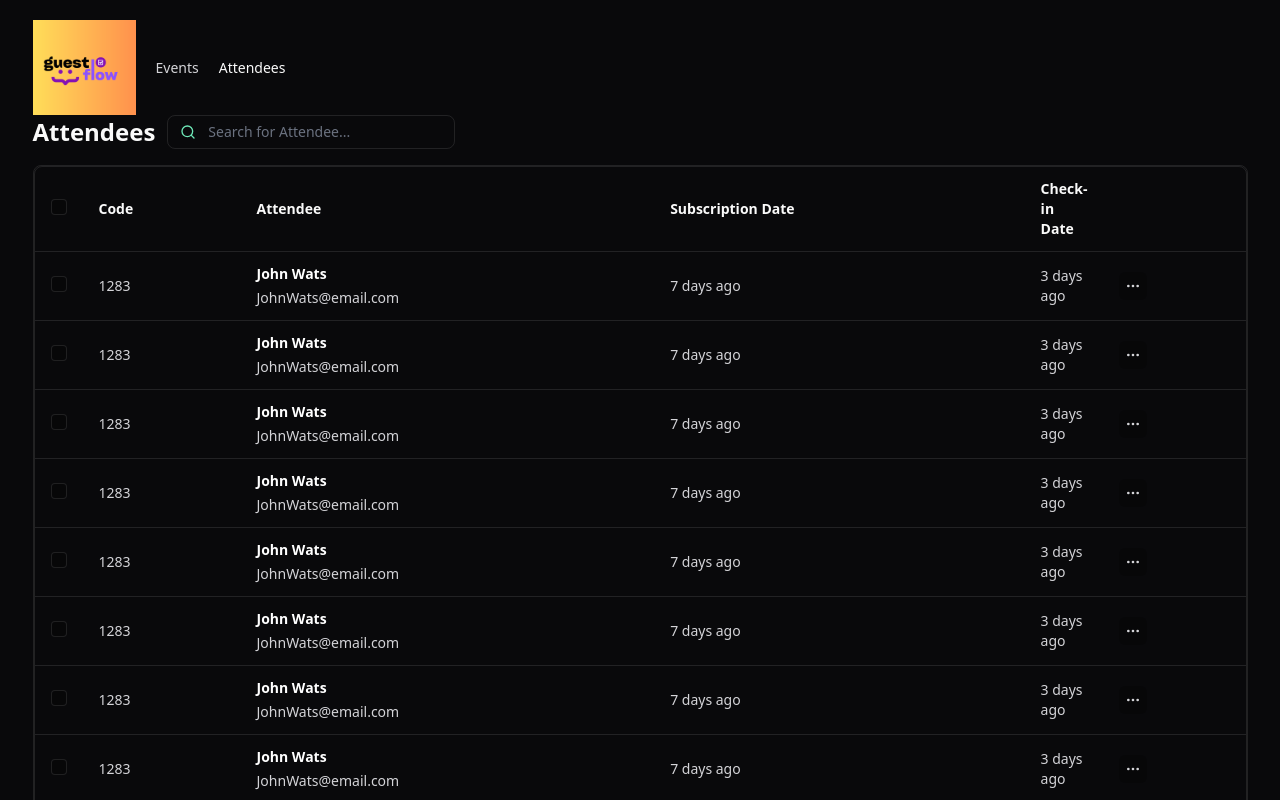
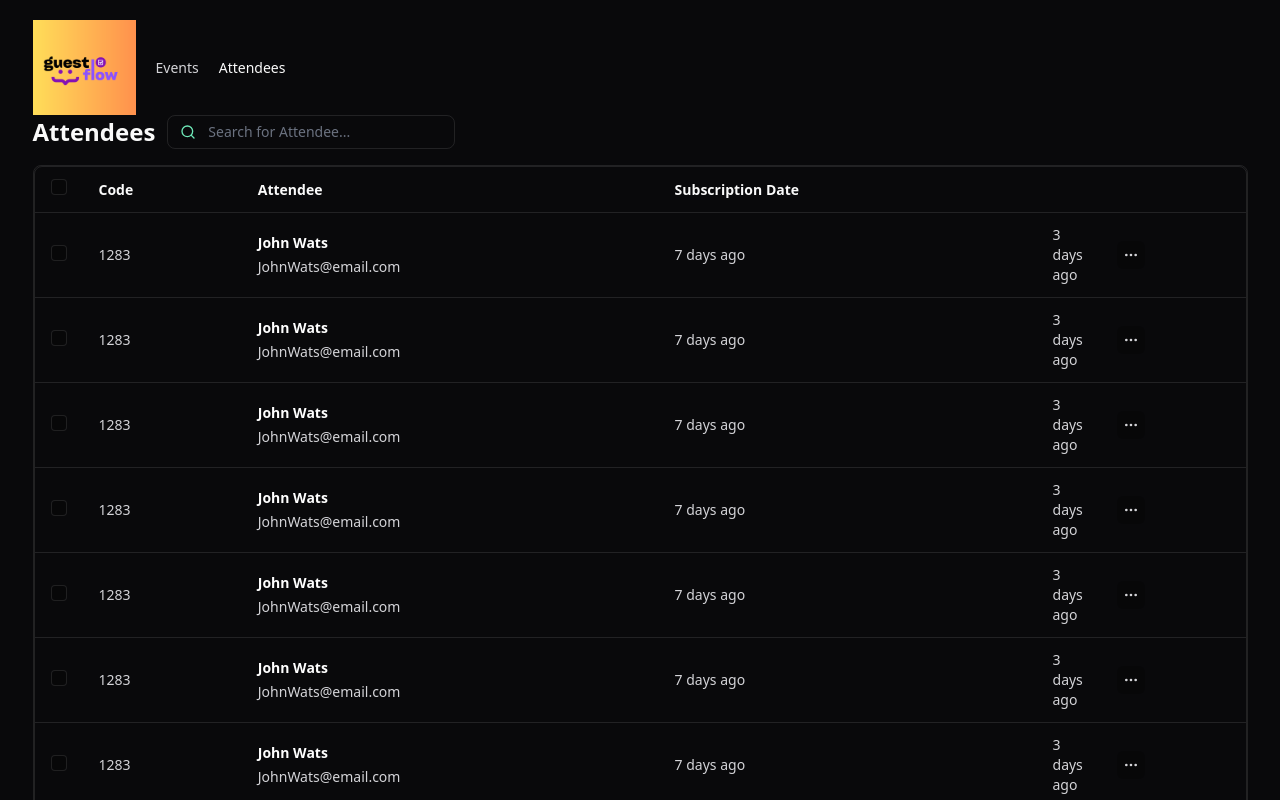
Before and after one commit to olivejoys/guest-flow-web, a React (Vite) app: page / in a window 1280 px wide. Shown: the top 800 px of the page. Built offline with nearby package versions, Linux system fonts and the light colour scheme.

Commit message:
created Table-Header.

```diff
--- a/src/components/attendee-list.tsx
+++ b/src/components/attendee-list.tsx
@@ -2,6 +2,7 @@ import React from "react";
 import { Search, MoreHorizontal, ChevronsLeft, ChevronLeft, ChevronRight, ChevronsRight } from 'lucide-react'
 import { IconButton } from "./icon-button";
 import { Table } from "../table/table";
+import { TableHeader } from "../table/table-header";
 
 export function AttendeeList() {
    return (
@@ -21,7 +22,8 @@ export function AttendeeList() {
             <Table>
                <thead>
                   <tr className="border-b border-white/10">
-                     <th style={{ width: 48 }} className="py-3 px-4 text-sm font-semibold text-left">
+                     <TableHeader style={{ width: 48 }} className="py-3
+                      px-4 text-sm font-semibold text-left">
                         <div className="peer">
                            <input type="checkbox" id="main-checkbox" className="peer hidden" />
                            <label
@@ -29,13 +31,11 @@ export function AttendeeList() {
                               className="inline-block w-4 h-4 bg-black/20 rounded border border-white/10 peer-checked:bg-orange-400"
                            ></label>
                         </div>
-                     </th>
-                     <th className="py-3 px-4 text-sm font-semibold text-left">Code</th>
-                     <th className="py-3 px-4 text-sm font-semibold text-left">Attendee</th>
-                     <th className="py-3 px-4 text-sm font-semibold text-left">Subscription Date</th>
-                     <th style={{ width: 64 }} className="py-3 px-4 text-sm font-semibold text-left">
-                        Check-in Date
-                     </th>
+                     </TableHeader>
+                     <TableHeader >Code</TableHeader>
+                     <TableHeader >Attendee</TableHeader>
+                     <TableHeader>Subscription Date</TableHeader>
+                     <TableHeader style={{ width: 64 }}></TableHeader>
                   </tr>
                </thead>
                <tbody>
--- /dev/null
+++ b/src/table/table-header.tsx
@@ -0,0 +1,10 @@
+import React from "react";
+import { ComponentProps } from "react";
+
+interface TableHeaderProps extends ComponentProps<'th'> {}
+export function TableHeader(props: TableHeaderProps) {
+   return (
+      <th className="py-3 px-4 text-sm font-semibold text-left" {...props}/>
+
+   )
+}
--- a/src/table/table.tsx
+++ b/src/table/table.tsx
@@ -6,6 +6,7 @@ export function Table(props: TableProps) {
    return (
       <div className="border border-white/10 rounded-lg">
          <table className="w-full" {...props}  />
+
       </div>
    )
 }
```
